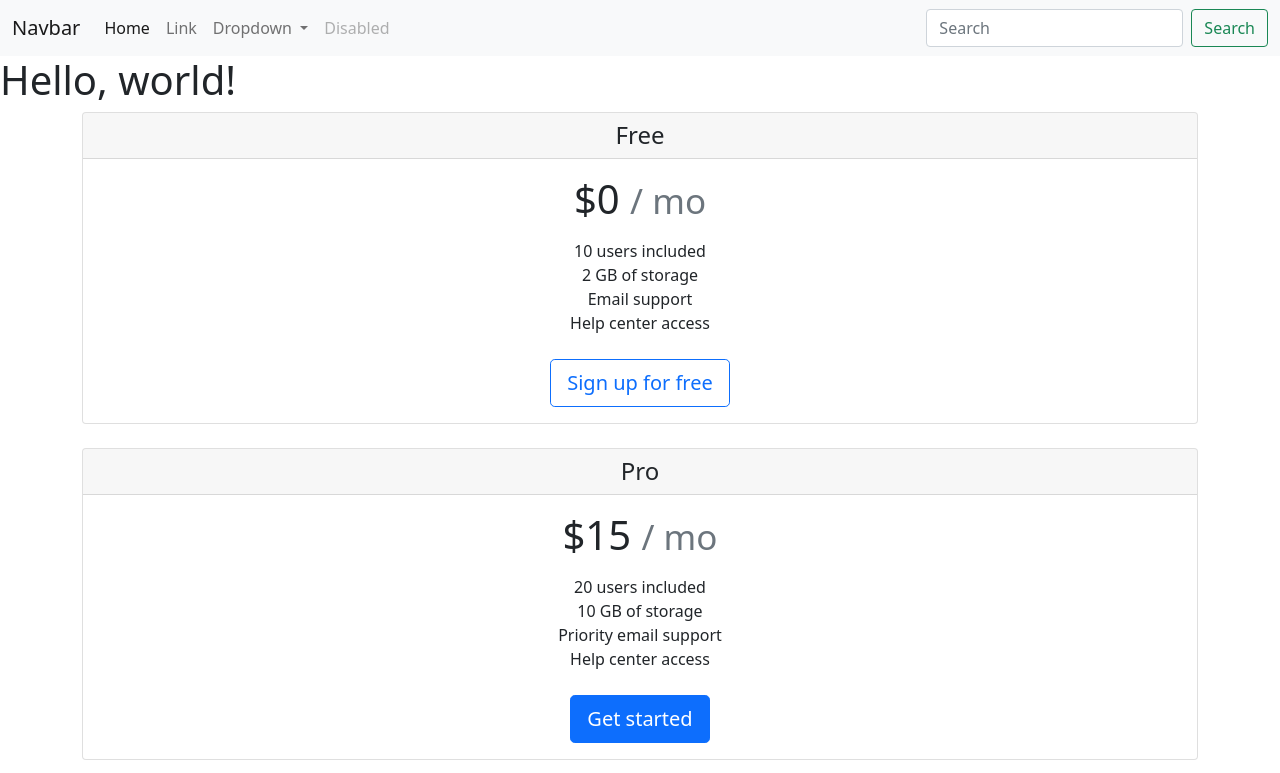
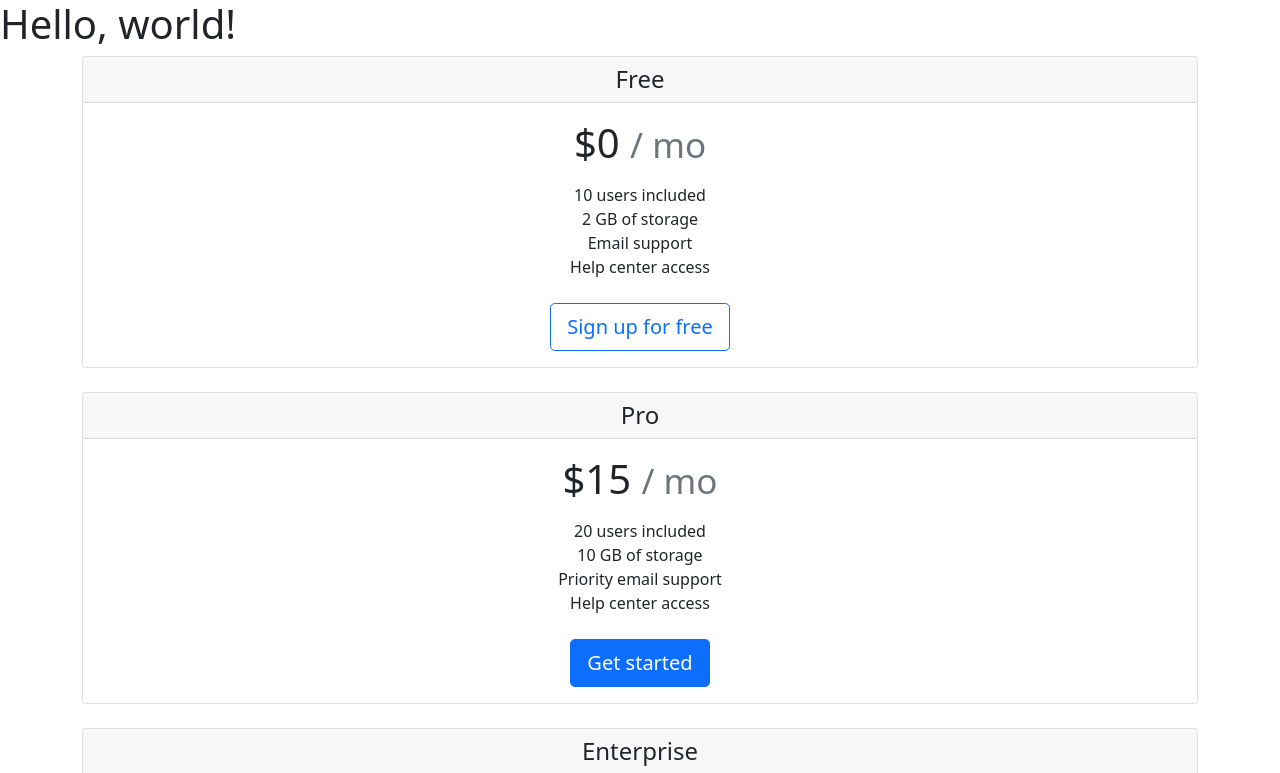
Before and after one commit to tmgacz/feature-branch-workflow, a plain HTML site: page index.html in a window 1280 px wide. Shown: the top 773 px of the page. Drawn offline with nearby package versions, Linux system fonts and the light colour scheme.

Commit message:
Revert "Navbar"

```diff
--- a/index.html
+++ b/index.html
@@ -11,45 +11,6 @@
     <title>Hello, world!</title>
   </head>
   <body>
-
-    <nav class="navbar navbar-expand-lg navbar-light bg-light">
-      <div class="container-fluid">
-        <a class="navbar-brand" href="#">Navbar</a>
-        <button class="navbar-toggler" type="button" data-bs-toggle="collapse" data-bs-target="#navbarSupportedContent" aria-controls="navbarSupportedContent" aria-expanded="false" aria-label="Toggle navigation">
-          <span class="navbar-toggler-icon"></span>
-        </button>
-        <div class="collapse navbar-collapse" id="navbarSupportedContent">
-          <ul class="navbar-nav me-auto mb-2 mb-lg-0">
-            <li class="nav-item">
-              <a class="nav-link active" aria-current="page" href="#">Home</a>
-            </li>
-            <li class="nav-item">
-              <a class="nav-link" href="#">Link</a>
-            </li>
-            <li class="nav-item dropdown">
-              <a class="nav-link dropdown-toggle" href="#" id="navbarDropdown" role="button" data-bs-toggle="dropdown" aria-expanded="false">
-                Dropdown
-              </a>
-              <ul class="dropdown-menu" aria-labelledby="navbarDropdown">
-                <li><a class="dropdown-item" href="#">Action</a></li>
-                <li><a class="dropdown-item" href="#">Another action</a></li>
-                <li><hr class="dropdown-divider"></li>
-                <li><a class="dropdown-item" href="#">Something else here</a></li>
-              </ul>
-            </li>
-            <li class="nav-item">
-              <a class="nav-link disabled" href="#" tabindex="-1" aria-disabled="true">Disabled</a>
-            </li>
-          </ul>
-          <form class="d-flex">
-            <input class="form-control me-2" type="search" placeholder="Search" aria-label="Search">
-            <button class="btn btn-outline-success" type="submit">Search</button>
-          </form>
-        </div>
-      </div>
-    </nav>
-
-
     <h1>Hello, world!</h1>
 
 
```
